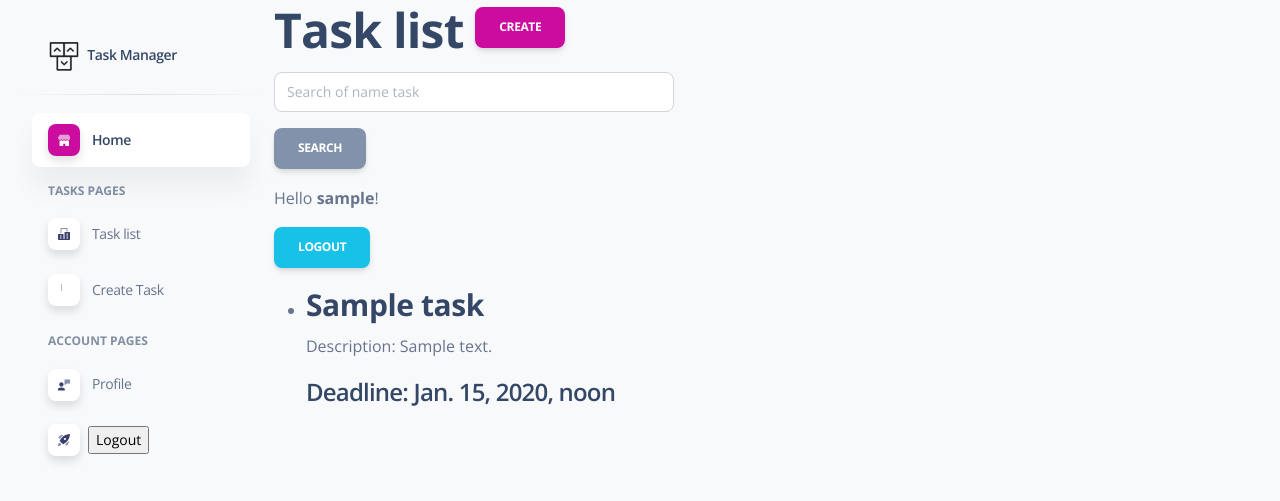
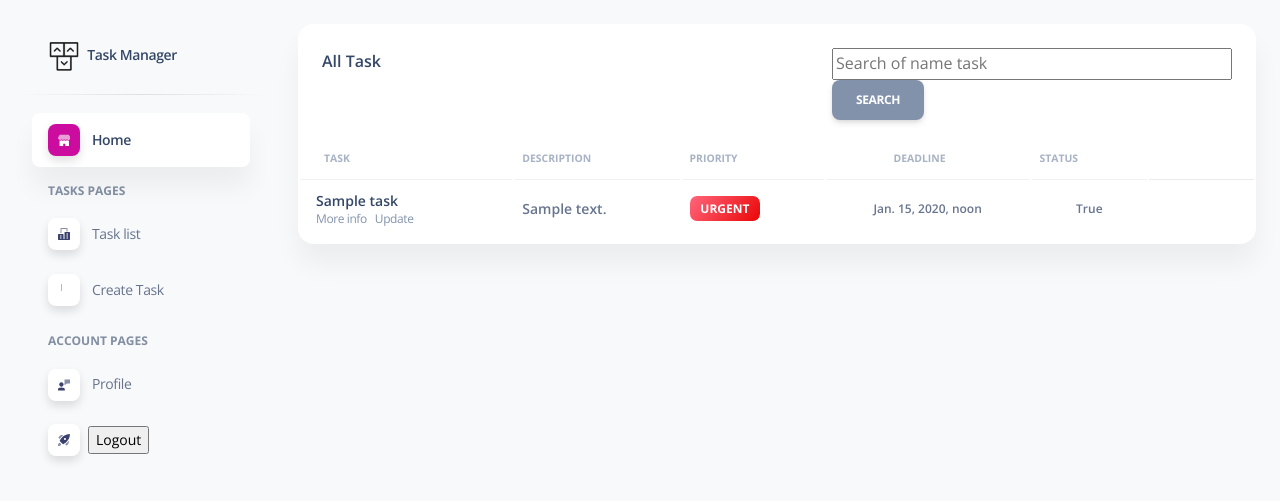
Before and after one commit to Vskesha/it-task-manager, a Django app: page /tasks/ in a window 1280 px wide. Shown: the top 501 px of the page. Run offline with Django 5.2, Linux system fonts and the light colour scheme; a user stored in the database is signed in; tables that the repository leaves empty hold one stand-in row (values such as "Sample post"); some libraries are stand-ins or nearby versions.

Commit message:
added not completed task in views, added search, updated index, task_form and task_list

```diff
--- a/task_manager/views.py
+++ b/task_manager/views.py
@@ -13,12 +13,15 @@ from task_manager.models import Task
 def index(request) -> HttpResponse:
     all_task = Task.objects.all()
 
-    num_not_completed_task = all_task.filter(is_completed=False).count()
+    not_completed_task = all_task.filter(is_completed=False)
+    num_not_completed_task = not_completed_task.count()
     last_task = all_task.first()
+
     context = {
         "num_not_completed_task": num_not_completed_task,
         "last_task": last_task,
         "all_task": all_task,
+        "not_completed_task": not_completed_task,
     }
 
     return render(request, "task_manager/index.html", context=context)
--- a/templates/includes/search.html
+++ b/templates/includes/search.html
@@ -1,6 +1,6 @@
 {% load crispy_forms_filters %}
 
 <form action="" method="get" class="form-inline">
-  {{ search_form|crispy }}
+  {{ search_form }}
   <input type="submit" value="Search" class="btn btn-secondary">
 </form>
--- a/templates/registration/login.html
+++ b/templates/registration/login.html
@@ -17,7 +17,7 @@
                   <form method="post" action="{% url 'login' %}">
                     {% csrf_token %}
                     {{ form|crispy }}
-                    <input type="submit" value="Login" class="btn btn-primary"/> <input type="hidden" name="next"
+                    <input type="submit" value="Login" class="btn btn-dark"/> <input type="hidden" name="next"
                                                                                         value="{{ next }}"/></form>
                 </div>
               </div>
--- a/templates/task_manager/task_form.html
+++ b/templates/task_manager/task_form.html
@@ -3,7 +3,7 @@
 
 {% block content %}
   <h1>{{ object|yesno:"Update,Create" }} Task</h1>
-  <form action="" method="post" novalidate>
+  <form action="" method="post" novalidate style="max-width: 800px;">
     {% csrf_token %}
     {{ form|crispy }}
     <input type="submit" value="Submit" class="btn btn-primary">
--- a/templates/task_manager/task_list.html
+++ b/templates/task_manager/task_list.html
@@ -1,43 +1,90 @@
 {% extends "base.html" %}
+{% load static %}
 
 {% block content %}
-  <div class="container-1">
-    <h1>Task list
-      <a href="{% url 'task_manager:task-create' %}" class="btn btn-primary link-to-page">
-        Create
-      </a>
-    </h1>
-
+  <div class="container-fluid py-4">
+  <div class="row">
+    <div class="col-12">
+      <div class="card mb-4">
+        <div class="card-header pb-0">
+          <h6 class="float-start">All Task</h6>
+          <div class="float-end">
             {% block search %}
               {% include "includes/search.html" %}
             {% endblock %}
+          </div>
+        </div>
+        <div class="card-body px-0 pt-0 pb-2">
+          <div class="table-responsive p-0">
+            <table class="table align-items-center justify-content-center mb-0">
+              <thead>
+              <tr>
+                <th class="text-uppercase text-secondary text-xxs font-weight-bolder opacity-7">Task</th>
+                <th class="text-uppercase text-secondary text-xxs font-weight-bolder opacity-7 ps-2">Description</th>
+                <th class="text-uppercase text-secondary text-xxs font-weight-bolder opacity-7 ps-2">Priority</th>
+                <th class="text-uppercase text-secondary text-xxs font-weight-bolder text-center opacity-7 ps-2">
+                  Deadline
+                </th>
+                <th class="text-uppercase text-secondary text-xxs font-weight-bolder opacity-7 ps-2">Status</th>
+                <th></th>
+              </tr>
+              </thead>
+              <tbody>
+              {% if task_list %}
+                {% for task in task_list %}
+                  <tr>
+                    <td>
+                      <div class="d-flex px-2">
+                        <div class="my-auto">
+                          <h6 class="mb-0 text-sm">{{ task.name }}</h6>
+                          <div class="d-flex gap-2">
+                            <a href="{% url "task_manager:task-detail" pk=task.id %}">
+                              <p class="text-xs text-secondary mb-0">More info</p>
+                            </a>
+                            <a href="{% url 'task_manager:task-update' pk=task.id %}">
+                              <p class="text-xs text-secondary mb-0">Update</p>
+                            </a>
+                          </div>
+                        </div>
+                      </div>
+                    </td>
+                    <td>
+                      <p class="text-sm font-weight-bold mb-0">{{ task.description }}</p>
+                    </td>
+                    <td>
+                      {% if task.priority == "Urgent" %}
+                        <span class="badge badge-sm bg-gradient-danger">{{ task.priority }}</span>
+                      {% elif task.priority == "High" %}
+                        <span class="badge badge-sm bg-gradient-warning">{{ task.priority }}</span>
+                      {% elif task.priority == "Normal" %}
+                        <span class="badge badge-sm bg-gradient-info">{{ task.priority }}</span>
+                      {% elif task.priority == "Low" %}
+                        <span class="badge badge-sm bg-gradient-secondary">{{ task.priority }}</span>
 
-    {% if user.is_authenticated %}
-      <p>Hello <strong>{{ user.username }}</strong>!</p>
-      <form action="{% url 'logout' %}" method="post">
-        {% csrf_token %}
-        <input type="submit" value="Logout" class="btn btn-info">
-      </form>
-    {% else %}
-      <a href="{% url 'login' %}" class="btn btn-info">Login</a>
                       {% endif %}
+                    </td>
+                    <td class="align-middle text-center">
+                      <span class="text-xs font-weight-bold">{{ task.deadline }}</span>
+                    </td>
+                    <td class="align-middle text-center">
+                      <span class="text-xs font-weight-bold">{{ task.is_completed }}</span>
+                    </td>
+                    <td class="align-middle">
+                      <button class="btn btn-link text-secondary mb-0" aria-haspopup="true" aria-expanded="false">
+                        <i class="fa fa-ellipsis-v text-xs"></i>
+                      </button>
+                    </td>
+                  </tr>
+                {% endfor %}
+              {% endif %}
+              </tbody>
+            </table>
           </div>
-  {% if task_list %}
-    <ul>
-      {% for task in task_list %}
-        <li>
-          <h3>
-            <a href="{% url "task_manager:task-detail" pk=task.id %} ">{{ task.name }}</a>
-          </h3>
-          <p>Description: {{ task.description }}</p>
-          <h4>Deadline: {{ task.deadline }}</h4>
-        </li>
-      {% endfor %}
-    </ul>
-  {% else %}
-    <p>There are no tasks</p>
-  {% endif %}
           {% block pagination %}
             {% include "includes/pagination.html" %}
           {% endblock %}
-{% endblock %}
+        </div>
+      </div>
+    </div>
+  </div>
+{% endblock content %}
```
Also changed, not shown: templates/task_manager/index.html (+8 -6 lines). Lines whose indentation alone changed are shown as unchanged.
